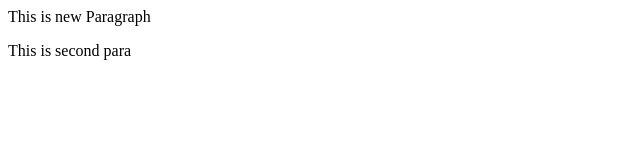
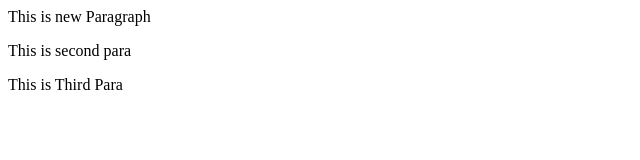
Before and after one commit to Mangeshct/local-repo, a plain HTML site: page index.html in a window 1280 px wide. Shown: the whole page, without its empty margins (0-640 px from the left). Drawn offline with Linux system fonts and the light colour scheme.

Commit message:
Added New Para

```diff
--- a/index.html
+++ b/index.html
@@ -1,2 +1,3 @@
 <p>This is new Paragraph</p>
 <p>This is second para</p>
+<p>This is Third Para</p>
```
